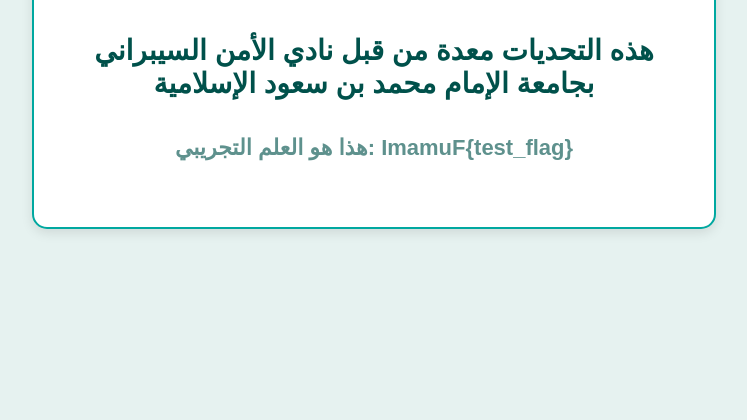
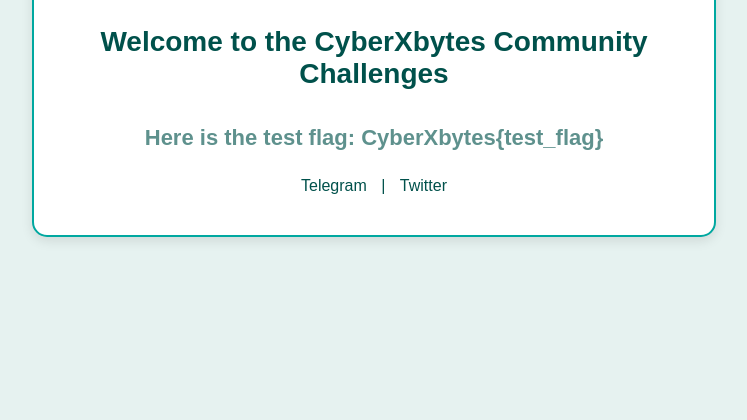
Before and after one commit to XxXJayXx/test, a plain HTML site: page index.html in a window 1280 px wide. Shown: the part 380-800 px from the top of the page, without its empty margins (266-1013 px from the left). Drawn offline with Linux system fonts and the light colour scheme.

Commit message:
Update index.html

```diff
--- a/index.html
+++ b/index.html
@@ -1,9 +1,9 @@
 <!DOCTYPE html>
-<html lang="ar">
+<html lang="en" dir="rtl">
 <head>
     <meta charset="UTF-8">
     <meta name="viewport" content="width=device-width, initial-scale=1.0">
-    <title>التحديات - نادي الأمن السيبراني</title>
+    <title>Challenges - CyberXbytes Community</title>
     <style>
         body {
             font-family: 'Arial', sans-serif;
@@ -13,8 +13,8 @@
             justify-content: center;
             align-items: center;
             height: 100vh;
-            background-color: #e6f2f0; /* خلفية تتناسب مع ألوان الصورة */
-            color: #00514b; /* لون يتناسب مع الشعار */
+            background-color: #e6f2f0;
+            color: #00514b;
         }
 
         .container {
@@ -24,7 +24,7 @@
             box-shadow: 0 4px 12px rgba(0, 0, 0, 0.1);
             text-align: center;
             max-width: 600px;
-            border: 2px solid #00a8a0; /* حدود تتناسب مع لون الصورة */
+            border: 2px solid #00a8a0;
         }
 
         img {
@@ -32,17 +32,17 @@
             height: auto;
             margin-bottom: 20px;
             border-radius: 10px;
-            border: 2px solid #00a8a0; /* إطار حول الصورة بنفس اللون */
+            border: 2px solid #00a8a0;
         }
 
         h1 {
-            color: #00514b; /* نفس ألوان الشعار */
+            color: #00514b;
             margin-bottom: 20px;
             font-size: 28px;
         }
 
         p {
-            color: #003832; /* لون يتماشى مع عناصر التصميم */
+            color: #003832;
             font-size: 18px;
             line-height: 1.6;
         }
@@ -51,11 +51,7 @@
             margin-top: 30px;
             font-weight: bold;
             font-size: 22px;
-            color: #00514b; /* لون العلم متناسق */
-        }
-
-        /* تأثير بسيط للنص */
-        .flag {
+            color: #00514b;
             animation: blink 1.5s infinite;
         }
 
@@ -69,18 +65,31 @@
             }
         }
 
+        .social-links {
+            margin-top: 20px;
+            font-size: 16px;
+        }
+
+        .social-links a {
+            color: #00514b;
+            text-decoration: none;
+            margin: 0 10px;
+        }
+
+        .social-links a:hover {
+            text-decoration: underline;
+        }
     </style>
 </head>
 <body>
     <div class="container">
-        <!-- صورة النادي -->
-        <img src="https://pbs.twimg.com/media/GR0iy2ZacAQ33lc?format=jpg&name=large" alt="شعار نادي الأمن السيبراني">
-
-        <!-- نص الترحيب -->
-        <h1>هذه التحديات معدة من قبل نادي الأمن السيبراني بجامعة الإمام محمد بن سعود الإسلامية</h1>
-
-        <!-- العلم التجريبي -->
-        <p class="flag">هذا هو العلم التجريبي: ImamuF{test_flag}</p>
+        <img src="https://pbs.twimg.com/media/GR0iy2ZacAQ33lc?format=jpg&name=large" alt="CyberXbytes Logo">
+        <h1>Welcome to the CyberXbytes Community Challenges</h1>
+        <p class="flag">Here is the test flag: CyberXbytes{test_flag}</p>
+        <div class="social-links">
+            <a href="https://t.me/CyberXbytes" target="_blank">Telegram</a> |
+            <a href="https://x.com/cyberxbytes?s=21" target="_blank">Twitter</a>
+        </div>
     </div>
 </body>
 </html>
```
